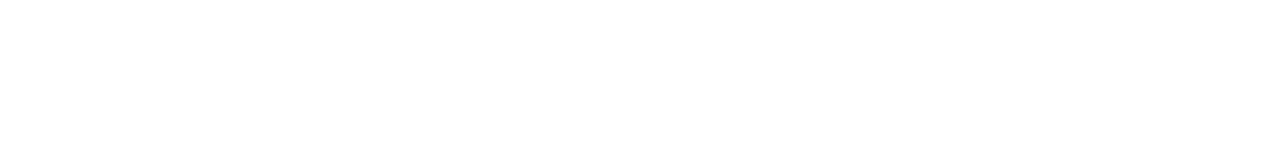
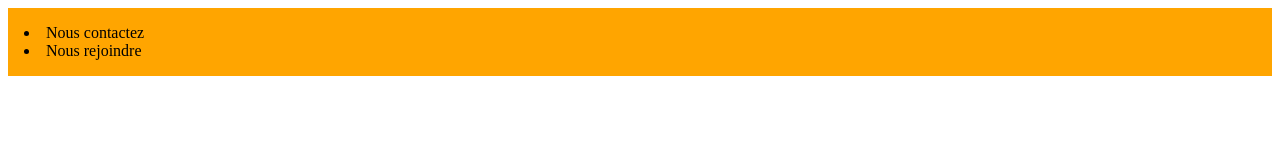
Before and after one commit to Vadimador/TP_FINAL_GIT, a plain HTML site: page index.html in a window 1280 px wide. Drawn offline with Linux system fonts and the light colour scheme.

Commit message:
ajout footer version 1 [ref:5]

```diff
--- a/CssIndex.css
+++ b/CssIndex.css
@@ -0,0 +1,5 @@
+footer {
+background-color:orange;
+color:black;
+}
+div {padding: 1em}
--- a/index.html
+++ b/index.html
@@ -4,9 +4,18 @@
         <meta charset="utf8"/>
     </head>
     <body>
+        <header>
+        </header>
 
+        <footer>
+            <div>
+                <li>
+                    <a>Nous contactez</a>
+                </li>
+                 <li>
+                    <a>Nous rejoindre</a>
+                </li>
+            </div>
+        </footer>
     </body>
-    <footer>
-
-    </footer>
 </html>
```
